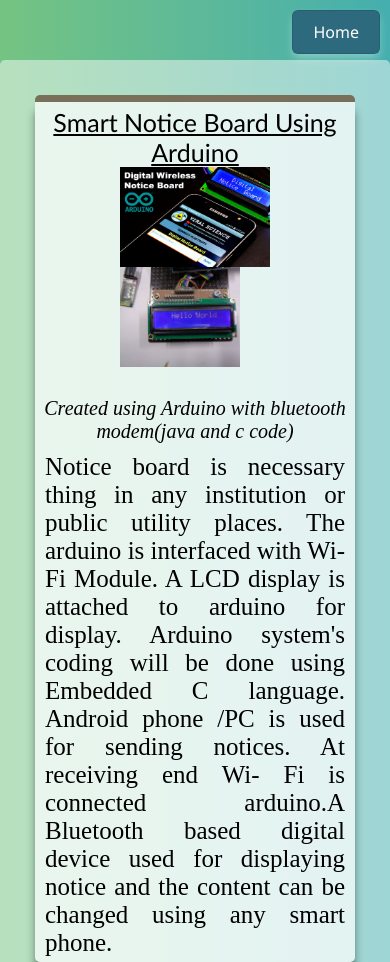
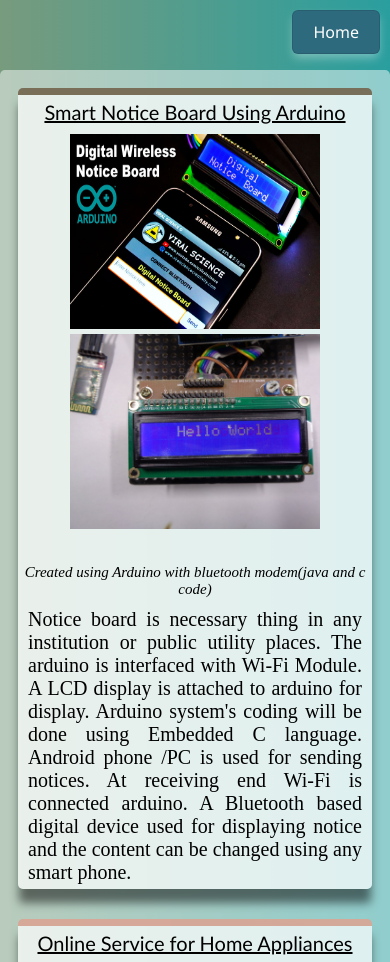
Before and after one commit to deeparavisaras/deeparavisaras, a plain HTML site: page myprojects.html in a window 390 px wide. Shown: the top 962 px of the page. Drawn offline with nearby package versions, Linux system fonts and the light colour scheme.

Commit message:
little changes done in this portfolio website

```diff
--- a/myprojects.html
+++ b/myprojects.html
@@ -31,8 +31,10 @@
                     <p>Smart Notice Board Using Arduino</p>
                 </div>
                 <div class="project_images">
-                    <div class="project_image1"><img src="images/project1 image1.jpg"></div>
-                    <div class="project_image2"><img src="images/project1 image2.jpg"></div>
+                    <div class="project_image_container">
+                        <img class="project_image" src="images/project1 image1.jpg"></div>
+                    <div class="project_image_container">
+                        <img class="project_image" src="images/project1 image2.jpg"></div>
                 </div>
                 <div class="project_description">
                     <p>Created using Arduino with bluetooth modem(java and c code)</p>
@@ -45,7 +47,7 @@
                         Arduino system's coding will be
                         done using Embedded C language.
                         Android phone /PC is used for sending notices.
-                        At receiving end Wi- Fi is connected arduino.A Bluetooth based digital device
+                        At receiving end Wi-Fi is connected arduino. A Bluetooth based digital device
                         used for displaying notice and the content
                         can be changed using any smart
                         phone.
@@ -59,8 +61,10 @@
                     <p>Online Service for Home Appliances</p>
                 </div>
                 <div class="project_images">
-                    <div class="project_image1"><img src="images/project2 image1.jpg"></div>
-                    <div class="project_image2"><img src="images/project2 image2.jpg"></div>
+                    <div class="project_image_container">
+                        <img class="project_image" src="images/project2 image1.jpg"></div>
+                    <div class="project_image_container">
+                        <img class="project_image" src="images/project2 image2.jpg"></div>
                 </div>
                 <div class="project_description">
                     <p>Created using Python, C++ and Java script</p>
--- a/style/common.css
+++ b/style/common.css
@@ -16,8 +16,8 @@ body>footer {
 
 .bg {
     background-image: linear-gradient(to right,
-            rgba(0, 145, 24, 0.541),
-            rgba(14, 151, 151, 0.774));
+            rgba(5, 70, 16, 0.541),
+            rgba(8, 143, 143, 0.863));
 }
 
 
--- a/style/index_mv.css
+++ b/style/index_mv.css
@@ -100,8 +100,8 @@
 
     .intro {
         width: 100%;
-        padding: 10px 5px;
-        font-size: 20px;
+        padding: 10px 10px;
+        font-size: 15px;
         text-align: justify;
         display: flex;
         justify-content: space-around;
--- a/style/myprojects.css
+++ b/style/myprojects.css
@@ -12,7 +12,6 @@
         0 41.8px 33.4px rgba(0, 0, 0, 0.086),
         0 100px 80px rgba(0, 0, 0, 0.12);
     display: flex;
-
     flex-direction: row;
     flex-wrap: wrap;
     height: 100%;
@@ -54,20 +53,17 @@
     flex-direction: row;
 }
 
-.project_image1 {
+.project_image_container {
     margin: 5px;
-    width: 190px;
+    width: 200px;
     height: 200px;
     display: inline-flex;
     overflow: hidden;
 }
 
-.project_image2 {
-    margin: 5px;
+.project_image{
     width: 200px;
     height: 200px;
-    display: inline-flex;
-    overflow: hidden;
 }
 
 .project_title p {
@@ -77,6 +73,7 @@
     font-family: 'Gill Sans', 'Gill Sans MT', Calibri, 'Trebuchet MS', sans-serif;
     font-size: 25px;
     margin: 0px;
+    font-weight: bold;
 }
 
 .project_description p {
@@ -96,6 +93,7 @@
 .project_explanation P {
     text-align: justify;
     font-family: 'hind';
+    font-size: 20px;
 }
 
 footer {
--- a/style/myprojects_mv.css
+++ b/style/myprojects_mv.css
@@ -32,7 +32,6 @@
 
     }
 
-
     .project_content {
         width: 100%;
         height: 100%;
@@ -50,10 +49,9 @@
         flex-direction: row;
         height: auto;
         width: 100%;
-        margin: 10px auto;
+        margin: 20px auto;
         background: rgba(255, 255, 255, 0.479);
-        border-radius: 5px;
-        padding: 20px;
+        padding: 3px;
         display: flex;
         justify-content: space-between;
 
@@ -87,26 +85,25 @@
         display: flex;
         flex-direction: column;
         flex-wrap: wrap;
-        justify-content: space-around;
+        justify-content: space-between;
         height: auto;
         width: 100%;
         margin-bottom: 30px;
+        padding: 5px;
     }
 
-    .project_image1 {
+    .project_image_container {
         margin: auto;
-        width: 150px;
-        height: 100px;
+        padding-top: 5px;
+        height: 200px;
+        width: 250px;
         display: inline-flex;
         overflow: hidden;
     }
 
-    .project_image2 {
-        margin: auto;
-        width: 150px;
-        height: 100px;
-        display: inline-flex;
-        overflow: hidden;
+    .project_image{
+        height: 200px;
+        width: 250px;
     }
 
     .project_title p {
@@ -114,12 +111,13 @@
         color: black;
         text-decoration: underline;
         font-family: 'Gill Sans', 'Gill Sans MT', Calibri, 'Trebuchet MS', sans-serif;
-        font-size: 25px;
+        font-size: 20px;
         margin: 0px;
+        font-weight: 500;
     }
 
     .project_description p {
-        font-size: 20px;
+        font-size: 15px;
         font-family: 'Times New Roman', Times, serif;
         font-style: italic;
         text-align: center;
@@ -135,7 +133,7 @@
     .project_explanation P {
         text-align: justify;
         font-family: 'hind';
-        font-size: 25px;
+        font-size: 20px;
     }
 
     footer {
```
Also changed, not shown: index.html (+4 -3 lines), style/index.css (+6 -4 lines), 1 other file.
